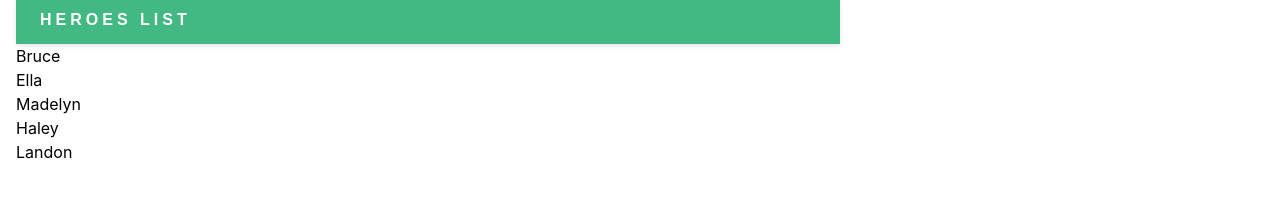
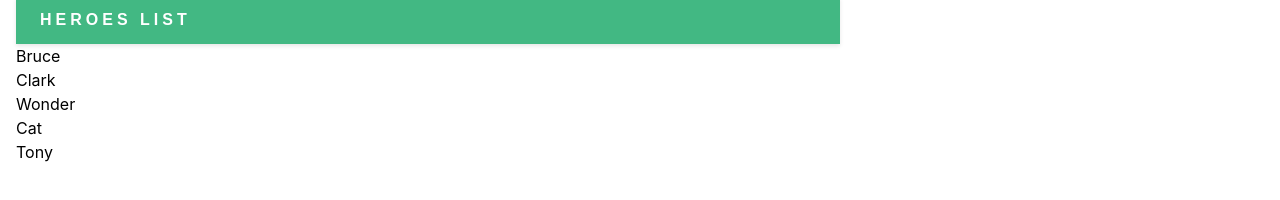
Before and after one commit to albihasani94/vue-playground, a Vue app in the folder vue-heroes/: page / in a window 1280 px wide. Shown: the part 222-422 px from the top of the page. Built offline with nearby package versions, Linux system fonts and the light colour scheme.

Commit message:
Add data access

```diff
--- a/vue-heroes/package.json
+++ b/vue-heroes/package.json
@@ -11,8 +11,10 @@
     "@fortawesome/fontawesome-svg-core": "^1.2.25",
     "@fortawesome/free-solid-svg-icons": "^5.11.2",
     "@fortawesome/vue-fontawesome": "^0.1.8",
+    "axios": "^0.19.0",
     "bulma": "^0.7.5",
     "core-js": "^2.6.11",
+    "date-fns": "^2.8.1",
     "vue": "^2.6.10"
   },
   "devDependencies": {
--- /dev/null
+++ b/vue-heroes/public/api/heroes.json
@@ -0,0 +1,44 @@
+[
+  {
+    "id": 1,
+    "firstName": "Bruce",
+    "lastName": "Wayne",
+    "description": "Depressed",
+    "capeColor": "black",
+    "power": "",
+    "active": true,
+    "originDate": "March 30, 1939"
+  },
+  {
+    "id": 10,
+    "firstName": "Clark",
+    "lastName": "Kent",
+    "capeCounter": 1,
+    "originDate": "June 06, 1996",
+    "description": "Superman"
+  },
+  {
+    "id": 20,
+    "firstName": "Wonder",
+    "lastName": "Woman",
+    "capeCounter": 3,
+    "originDate": "08/01/1998",
+    "description": "the cat whisperer"
+  },
+  {
+    "id": 30,
+    "firstName": "Cat",
+    "lastName": "Woman",
+    "capeCounter": 2,
+    "originDate": "09/01/1999",
+    "description": "pen wielder"
+  },
+  {
+    "id": 40,
+    "firstName": "Tony",
+    "lastName": "Stark",
+    "capeCounter": 0,
+    "originDate": "10/01/2000",
+    "description": "arc trooper"
+  }
+]
--- a/vue-heroes/src/components/hero-detail.vue
+++ b/vue-heroes/src/components/hero-detail.vue
@@ -19,6 +19,10 @@
                 <input class="input" id="firstName" v-model="clonedHero.firstName" />
               </div>
               <div class="field">
+                <label class="label" for="originDate">origin date</label>
+                <input type="date" class="input" id="originDate" v-model="clonedHero.originDate" />
+              </div>
+              <div class="field">
                 <label for="show" class="checkbox">
                   show more
                   <input type="checkbox" class="is-primary" id="show" v-model="showMore" />
@@ -30,7 +34,12 @@
               </div>
               <div class="field" v-show="showMore">
                 <label class="label" for="description">description</label>
-                <textarea class="input" id="description" type="text" v-model="clonedHero.description" />
+                <textarea
+                  class="input"
+                  id="description"
+                  type="text"
+                  v-model="clonedHero.description"
+                />
               </div>
               <div class="field">
                 <label class="label">cape color</label>
@@ -70,7 +79,12 @@
               <div class="field">
                 <label class="checkbox" for="active">
                   active
-                  <input type="checkbox" class="is-primary" id="active" v-model="clonedHero.active" />
+                  <input
+                    type="checkbox"
+                    class="is-primary"
+                    id="active"
+                    v-model="clonedHero.active"
+                  />
                 </label>
               </div>
             </div>
@@ -95,6 +109,7 @@
 
 <script>
 import { sharedHooks } from '../shared';
+import { format } from 'date-fns';
 
 export default {
   name: 'HeroDetail',
@@ -112,17 +127,15 @@ export default {
   },
   methods: {
     cancelHero() {
-      // this.hero = undefined;
       this.$emit('cancel');
     },
     saveHero() {
-      // this.message = JSON.stringify(this.clonedHero, null, '\n');
       this.$emit('save', this.clonedHero);
     },
   },
   mixins: [sharedHooks],
-  created () {
-      console.log('hello from hero-detail [created]');
+  created() {
+    console.log('hello from hero-detail [created]');
   },
   computed: {
     fullName() {
--- a/vue-heroes/src/components/heroes.vue
+++ b/vue-heroes/src/components/heroes.vue
@@ -30,43 +30,9 @@
 </template>
 
 <script>
-import { sharedHooks } from '../shared';
+import { sharedHooks, data } from '../shared';
 import HeroDetail from '@/components/hero-detail';
-const ourHeroes = [
-  {
-    id: 1,
-    firstName: 'Bruce',
-    lastName: 'Wayne',
-    description: 'Depressed',
-    capeColor: 'black',
-    power: '',
-    active: true,
-  },
-  {
-    id: 10,
-    firstName: 'Ella',
-    lastName: 'Papa',
-    description: 'fashionista',
-  },
-  {
-    id: 20,
-    firstName: 'Madelyn',
-    lastName: 'Papa',
-    description: 'the cat whisperer',
-  },
-  {
-    id: 30,
-    firstName: 'Haley',
-    lastName: 'Papa',
-    description: 'pen wielder',
-  },
-  {
-    id: 40,
-    firstName: 'Landon',
-    lastName: 'Papa',
-    description: 'arc trooper',
-  },
-];
+
 export default {
   name: 'Heroes',
   data() {
@@ -80,8 +46,8 @@ export default {
     HeroDetail,
   },
   mixins: [sharedHooks],
-  created() {
-    this.loadHeroes();
+  async created() {
+    await this.loadHeroes();
     console.log('hello from heroes [created]');
   },
   methods: {
@@ -97,15 +63,10 @@ export default {
     clearPower() {
       this.selectedHero.power = '';
     },
-    async getHeroes() {
-      return new Promise(resolve => {
-        setTimeout(() => resolve(ourHeroes), 1500);
-      });
-    },
     async loadHeroes() {
       this.heroes = [];
       this.message = 'Getting the heroes, please be patient.';
-      this.heroes = await this.getHeroes();
+      this.heroes = await data.getHeroes();
       this.message = '';
     },
   },
--- /dev/null
+++ b/vue-heroes/src/shared/constants.js
@@ -0,0 +1,3 @@
+export const inputDateFormat = 'yyyy-MM-dd';
+export const displayDateFormat = 'MMM DD, YYYY';
+export const displayTimeFormat = 'HH:mm:ss.SSS';
--- /dev/null
+++ b/vue-heroes/src/shared/data.js
@@ -0,0 +1,16 @@
+import * as axios from 'axios';
+import { format } from 'date-fns';
+import { inputDateFormat } from './constants';
+
+const getHeroes = async function () {
+  const response = await axios.get('api/heroes.json');
+  const heroes = response.data.map(hero => {
+    hero.originDate = format(new Date(hero.originDate), inputDateFormat);
+    return hero;
+  });
+  return heroes;
+};
+
+export const data = {
+  getHeroes,
+};
--- a/vue-heroes/src/shared/index.js
+++ b/vue-heroes/src/shared/index.js
@@ -1 +1,2 @@
 export * from './my-mixins';
+export * from './data';
```
Also changed, not shown: 1 other file (tests, documents, lock files or other folders).
